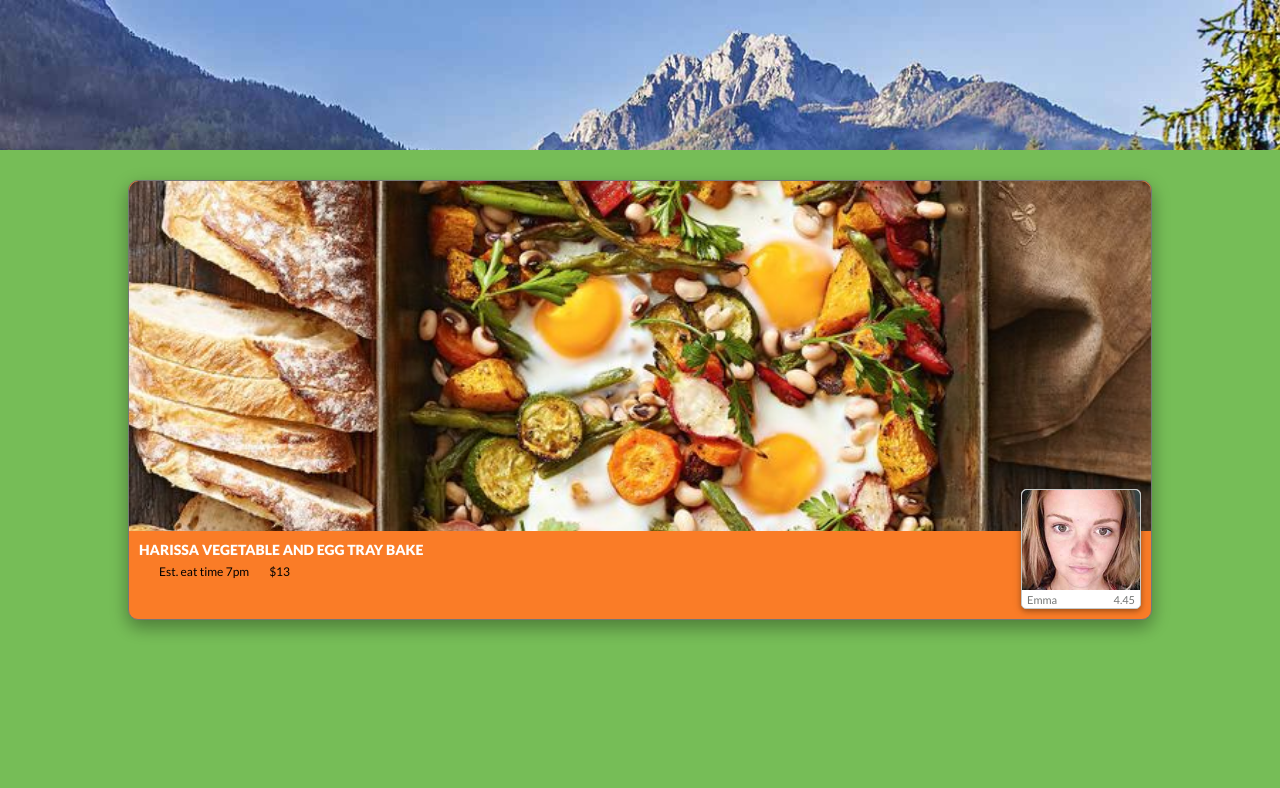
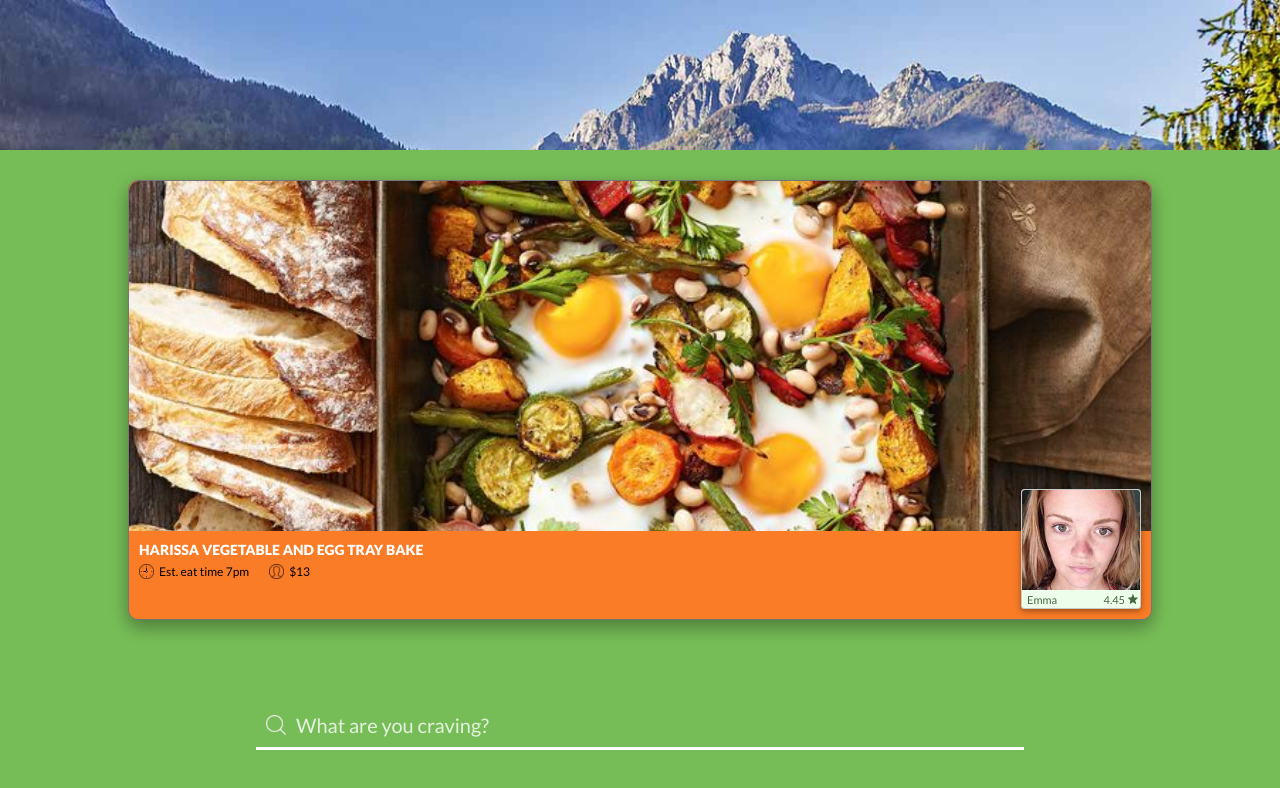
Before and after one commit to mephysto/redrocket, a React app: page /things in a window 1280 px wide. Built offline with nearby package versions, Linux system fonts and the light colour scheme.

Commit message:
card stylin

```diff
--- a/src/app/Things.js
+++ b/src/app/Things.js
@@ -15,10 +15,10 @@ class Things extends Component {
           <div className="card__image"></div>
           <div className="card__details">
             <h1 className="card__heading">Harissa Vegetable and egg tray bake</h1>
-            <div className="card__detail">
+            <div className="card__detail card__detail--clock">
               Est. eat time 7pm
             </div>
-            <div className="card__detail">
+            <div className="card__detail card__detail--user">
               $13
             </div>
           </div>
@@ -30,6 +30,10 @@ class Things extends Component {
             </div>
           </div>
         </div>
+
+        <div className="search">
+          <input className="search__input" id="search" type="text" placeholder="What are you craving?" />
+        </div>
       </div>
     );
   }
--- a/src/scss/main.scss
+++ b/src/scss/main.scss
@@ -12,7 +12,9 @@ $white: #fff;
 $black: #000;
 $dark-grey: #757776;
 $light-grey: #c6cac9;
+$light-green: #edffea;
 $green: #76bd57;
+$dark-green: #466841;
 $orange: #fa7c27;
 
 html,
@@ -35,13 +37,7 @@ body {
   color: $white;
 }
 
-h1 {
-  margin: 0;
-  // font-size: 2em;
-  // line-height: 1.2;
-  // @include fluid-type(600/16 * 1rem, 1080 / 16 * 1rem, 32/16 * 1rem, 64/16 * 1rem);
-}
-
+h1,
 h2 {
   margin: 0;
   padding: 0;
@@ -93,6 +89,17 @@ h2 {
   color: $black;
 }
 
+.card__detail--clock {
+  margin-right: 20px;
+  background: url('../img/clock.png') no-repeat;
+  background-size: 15px 15px;
+}
+
+.card__detail--user {
+  background: url('../img/user.png') no-repeat;
+  background-size: 15px 15px;
+}
+
 .card__heading {
   font-size: 14px;
   line-height: 1.3;
@@ -108,17 +115,17 @@ h2 {
 
   width: 120px;
   height: 120px;
-  border-radius: 5px;
+  border-radius: 3px;
   border: solid 1px $light-grey;
   @include mdShadowLevel(1);
-  background: $white;
+  background: $light-green;
 }
 
 .profile__image {
   width: 100%;
   height: 100px;
-  border-top-left-radius: 5px;
-  border-top-right-radius: 5px;
+  border-top-left-radius: 3px;
+  border-top-right-radius: 3px;
   background: url('../img/emma.jpg');
   background-size: cover;
 }
@@ -137,10 +144,47 @@ h2 {
 .profile__rating {
   flex: 1;
   padding: 0 5px;
-  color: $dark-grey;
+  color: $dark-green;
   font-size: 11px;
 }
 
 .profile__rating {
+  padding-right: 15px;
   text-align: right;
+  background: url('../img/star.png') no-repeat;
+  background-size: 10px 10px;
+  background-position: 96% 1px;
 }
+
+.search {
+  display: flex;
+  justify-content: center;
+  width: 100%;
+  position: absolute;
+  left: 0;
+  bottom: 50px;
+}
+
+.search__input {
+  width: 60vw;
+  padding: 10px 0 10px 40px;
+  font-size: 20px;
+  color: $white;
+  background: $green;
+  border-bottom: solid 3px $white;
+  border-left: none;
+  border-top: none;
+  border-right: none;
+  background: url('../img/search.png') no-repeat;
+  background-size: 20px 20px;
+  background-position: 10px 12px;
+}
+
+.search__input::placeholder {
+  color: $white;
+  opacity: 0.8;
+}
+
+.search__input:focus {
+  outline: none;
+}
```
Also changed, not shown: src/img/clock.png (added), src/img/search.png (added), src/img/star.png (added), src/img/user.png (added), src/styles/global.min.css, 2 other files.
